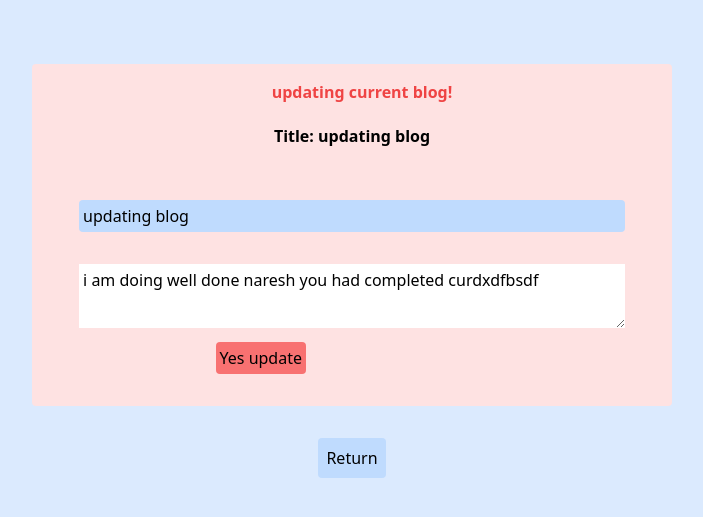
After one commit to Naresharyal21/djangocurdplay, a Django app: page /ormapp/blog/update/1/ in a window 1280 px wide. The commit adds this page. Shown: the top 517 px of the page, without its empty margins (288-991 px from the left). Run offline with Django 5.2, Linux system fonts and the light colour scheme; data comes from the database, SQL or seed files in the repository; both versions use the stored data as it was after the commit; some libraries are stand-ins or nearby versions.

Commit message:
curd complete

```diff
--- a/ormapp/models.py
+++ b/ormapp/models.py
@@ -61,7 +61,7 @@ class Myblog(models.Model):
    title=models.CharField(max_length=50)
    caption=models.TextField()
    created_at=models.DateTimeField(auto_now_add=True)
-   updated_at=models.DateTimeField(auto_now_add=True)
+   updated_at=models.DateTimeField(auto_now=True)
 
 
    def __str__(self):
--- /dev/null
+++ b/ormapp/templates/components/Update.html
@@ -0,0 +1,41 @@
+<!DOCTYPE html>
+<html lang="en">
+
+<head>
+  <meta charset="UTF-8">
+  <meta name="viewport" content="width=device-width, initial-scale=1.0">
+  <title>update blog</title>
+  <script src="https://cdn.tailwindcss.com"></script>
+</head>
+
+<body class="bg-blue-100 flex flex-col items-center justify-center">
+  <div class="flex  mt-16 pb-8 flex-col bg-red-100 rounded w-[50%]  items-center ">
+    <div class="pl-5">
+
+      <p class="font-bold text-red-500 mt-4">updating current blog!</p>
+
+    </div>
+    <div class=" p-5 font-bold">
+
+     Title: {{ blog.title }} <br>
+
+
+    </div>
+   <form action="{% url 'update_post_url' blog.id %}" method="POST">
+      {% csrf_token %}
+       <input class= "h-8 mt-8  p-1 w-[100%] bg-blue-200 rounded " type="text" name="title" value="{{ blog.title }}"
+          >
+      <textarea class="h-16 mt-8  p-1 w-[100%]" type="text"row="5" name="updateblog">{{ blog.caption}}</textarea>
+
+      <button type="submit" class="justify-between bg-red-400 rounded  mt-2 ml-[25%] p-1"> Yes update</button>
+    </form>
+  </div>
+  <div class="wrapper flex items-center justify-center mt-8">
+
+    <a class="rounded bg-blue-200 p-2  " href="{% url 'home_url' %}">Return </a>
+
+
+  </div>
+</body>
+
+</html>
--- a/ormapp/urls.py
+++ b/ormapp/urls.py
@@ -6,5 +6,12 @@ from .import views
 urlpatterns = [
     path("home/",views.homeview, name="home_url"),
     path("create/post/",views.create_Myblog,name="create_post_url"),
+   path("blog/view/<id>/", views.blog_view, name="blog_view_url"),
+   path("blog/delete/<int:id>/", views.delete_view, name="delete_blog_view_url"),
 
+   path("blog/delete/conform/", views.delete_view_blog, name="conform_delete_blog_url"),
+
+   path("blog/update/<int:id>/", views.update_view, name="update_blog_view_url"),
+
+   path("update/blog/<id>/",views.update_Myblog,name="update_post_url"),
 ]
--- a/ormapp/views.py
+++ b/ormapp/views.py
@@ -11,7 +11,7 @@ def homeview(request):
 
 
 
-  bloglogs=Myblog.objects.all()
+  bloglogs=Myblog.objects.all().order_by("-created_at")
 
 
   return render(request,"components/Home.html",{
@@ -34,3 +34,50 @@ def create_Myblog(request):
    print("Myblog created sucess")
 
   return redirect("home_url")
+
+def blog_view(request , id):
+  blog=Myblog.objects.get(pk=id)
+  return  render(request,"components/Blogs.html",{
+   "blog":blog
+  })
+
+def delete_view(request ,id ):
+  blog=Myblog.objects.get(pk=id)
+  return  render(request,"components/Deletepage.html",{
+   "blog":blog
+  })
+
+def delete_view_blog(request):
+  blog_id=request.POST.get("delet_blog")
+  Myblog.objects.get(pk=blog_id).delete()
+  return redirect("home_url")
+
+
+def update_view(request ,id ):
+  blog=Myblog.objects.get(pk=id)
+  return  render(request,"components/update.html",{
+   "blog":blog
+  })
+
+
+def update_Myblog(request ,id):
+
+
+  try:
+    blog=Myblog.objects.get(pk=id)
+    updated_title=request.POST.get("title")
+    updated_caption=request.POST.get("updateblog")
+
+    blog.title=updated_title
+    blog.caption=updated_caption
+    blog.save()
+
+
+
+  except Exception as e:
+   print("Myblog not created",e)
+
+  else:
+   print("Myblog updated sucess")
+
+  return redirect("home_url")
```
Also changed, not shown: ormapp/templates/components/Blogs.html (added, +31 -0 lines), ormapp/templates/components/Deletepage.html (added, +38 -0 lines), ormapp/templates/components/Home.html (+17 -11 lines), db.sqlite3.
